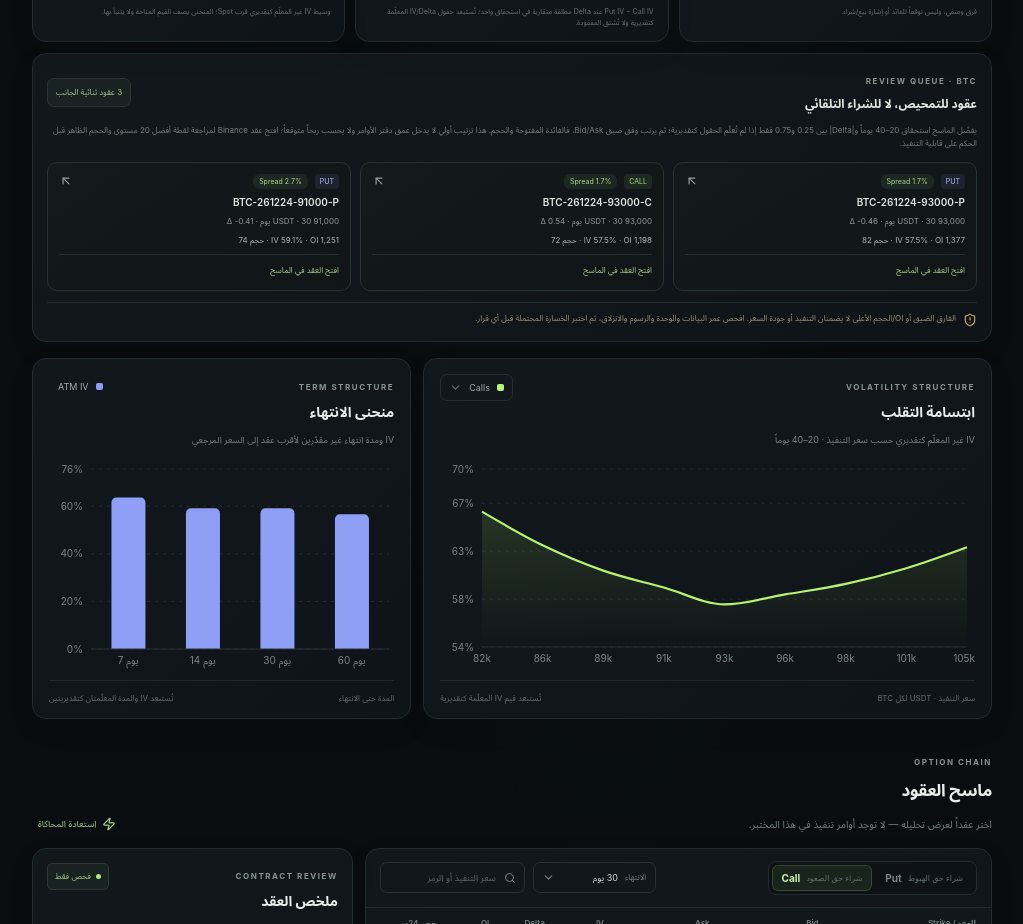
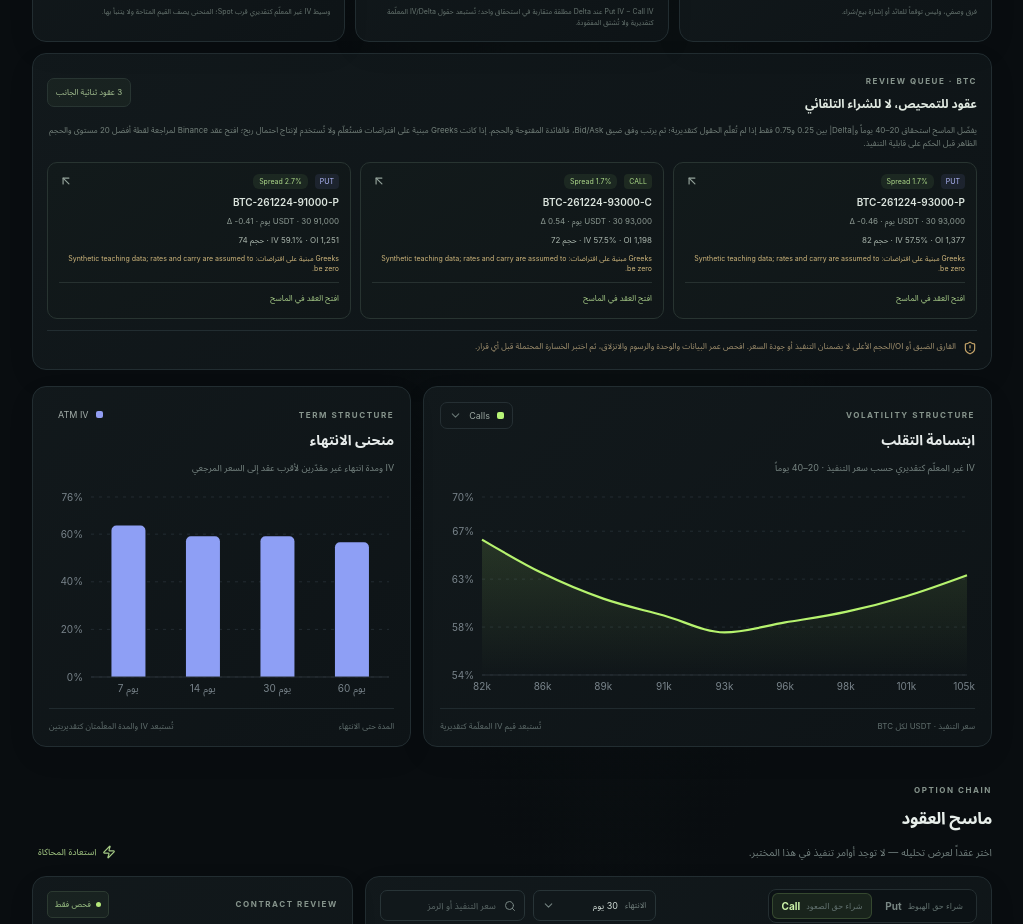
Before and after one commit to raawaa93/Sol, a React (Vite) app: page / in a window 1280 px wide. Shown: the part 800-1724 px from the top of the page, without its empty margins (4-1027 px from the left). Built offline with nearby package versions, Linux system fonts and the light colour scheme.

Commit message:
Require validated contract models for risk-neutral opportunity metrics

```diff
--- a/src/components/OpportunityReview.tsx
+++ b/src/components/OpportunityReview.tsx
@@ -119,15 +119,17 @@ export default function OpportunityReview({ quotes, market, underlying, dataMode
           <div><span className="section-kicker">REVIEW QUEUE · {underlying}</span><h3>عقود للتمحيص، لا للشراء التلقائي</h3></div>
           <span>{candidates.length ? `${candidates.length} عقود ثنائية الجانب` : 'لا توجد عروض مكتملة'}</span>
         </div>
-        <p className="watchlist-method">يفضّل الماسح استحقاق 20–40 يوماً و|Delta| بين 0.25 و0.75 فقط إذا لم تُعلّم الحقول كتقديرية؛ ثم يرتب وفق ضيق Bid/Ask، فالفائدة المفتوحة والحجم. هذا ترتيب أولي لا يدخل عمق دفتر الأوامر ولا يحسب ربحاً متوقعاً؛ افتح عقد Binance لمراجعة لقطة أفضل 20 مستوى والحجم الظاهر قبل الحكم على قابلية التنفيذ.</p>
+        <p className="watchlist-method">يفضّل الماسح استحقاق 20–40 يوماً و|Delta| بين 0.25 و0.75 فقط إذا لم تُعلّم الحقول كتقديرية؛ ثم يرتب وفق ضيق Bid/Ask، فالفائدة المفتوحة والحجم. إذا كانت Greeks مبنية على افتراضات فستُعلّم ولا تُستخدم لإنتاج احتمال ربح؛ افتح عقد Binance لمراجعة لقطة أفضل 20 مستوى والحجم الظاهر قبل الحكم على قابلية التنفيذ.</p>
         {candidates.length ? <div className="review-candidate-grid">
           {candidates.map((quote) => {
             const spread = getSpreadPct(quote);
             const spreadClass = getSpreadClass(spread);
             const modelInputsVerified = dataMode !== 'DEMO'
+              && quote.pricingStatus === 'SUPPORTED'
+              && quote.exerciseStyle === 'EUROPEAN'
               && quote.bid > 0 && quote.ask > 0 && quote.ask >= quote.bid
               && quote.unit > 0
-              && !['iv', 'daysToExpiry', 'spot', 'unit'].some((field) => isQuoteFieldEstimated(quote, field));
+              && !['iv', 'daysToExpiry', 'spot', 'unit', 'riskFreeRate', 'carryYield', 'forward'].some((field) => isQuoteFieldEstimated(quote, field));
             const modelMetrics = modelInputsVerified ? getRiskNeutralExpiryMetrics(quote, quote.ask) : null;
             const estimated = quote.estimatedFields?.length
               ? formatEstimatedFields(quote.estimatedFields.slice(0, 4))
@@ -140,10 +142,12 @@ export default function OpportunityReview({ quotes, market, underlying, dataMode
                   <ArrowUpLeft size={14} />
                 </span>
                 <strong className="review-symbol">{quote.symbol}</strong>
-                <span className="review-contract-meta">{formatAssetPrice(quote.strike, quote.spot)} · {Math.round(quote.daysToExpiry)} يوم · Δ {quote.delta.toFixed(2)}</span>
+                <span className="review-contract-meta">{formatAssetPrice(quote.strike, quote.underlyingKind === 'FUTURE' ? quote.forward ?? quote.spot : quote.spot)} · {Math.round(quote.daysToExpiry)} يوم · Δ {quote.delta.toFixed(2)}</span>
                 <span className="review-market-meta">IV {formatPercent(quote.iv)} · OI {quote.openInterest === null ? '—' : formatSmallNumber(quote.openInterest)} · حجم {quote.volume === null ? '—' : formatSmallNumber(quote.volume)}</span>
                 {modelMetrics && <span className="review-model-meta">احتمال الربح عند الانتهاء: {formatPercent(modelMetrics.probabilityOfProfit)} · EV محايد/عقد: {modelMetrics.expectedExpiryPnlPerUnit * quote.unit >= 0 ? '+' : ''}{formatSmallNumber(modelMetrics.expectedExpiryPnlPerUnit * quote.unit)} USDT</span>}
-                {modelMetrics && <small className="review-model-note">قياس محايد للمخاطر عند IV المدخل وr=0%، قبل الرسوم والانزلاق؛ ليس احتمالاً واقعياً ولا توقعاً للسوق. {quote.underlying === 'XAU' || quote.underlying === 'XAG' ? 'مرجع Black–Scholes على مؤشر TradFi؛ لا يدمج تمويل/أساس العقد أو ساعات السوق.' : ''}</small>}
+                {modelMetrics && <small className="review-model-note">قياس محايد للمخاطر وفق {quote.pricingModel === 'BLACK_76' ? 'Black–76' : 'Black–Scholes مع Carry'} وبالمعدل والـCarry المسجلين في العقد، قبل الرسوم والانزلاق؛ ليس احتمالاً واقعياً ولا توقعاً للسوق.</small>}
+                {quote.pricingStatus === 'ASSUMED' && <small className="review-estimated">Greeks مبنية على افتراضات: {quote.pricingReason ?? 'تحقق من المعدل والـcarry قبل الاعتماد عليها.'}</small>}
+                {quote.pricingStatus === 'OBSERVED_ONLY' && <small className="review-estimated">لا يوجد نموذج تسعير موثّق لهذا العقد؛ لا تُستخدم Greeks لتوليد احتمال ربح.</small>}
                 {estimated && <small className="review-estimated">حقول تقديرية: {estimated}</small>}
                 <span className="review-open">افتح العقد في الماسح</span>
               </button>
```
